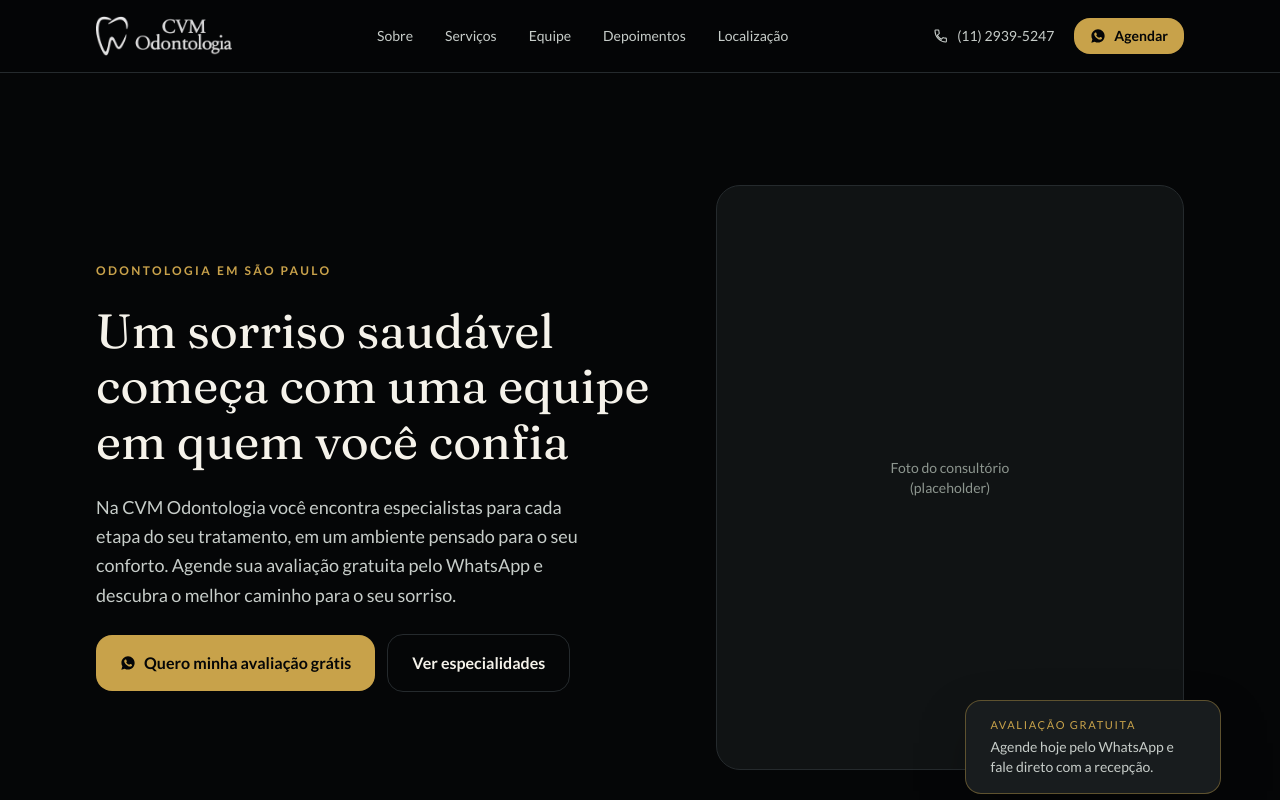
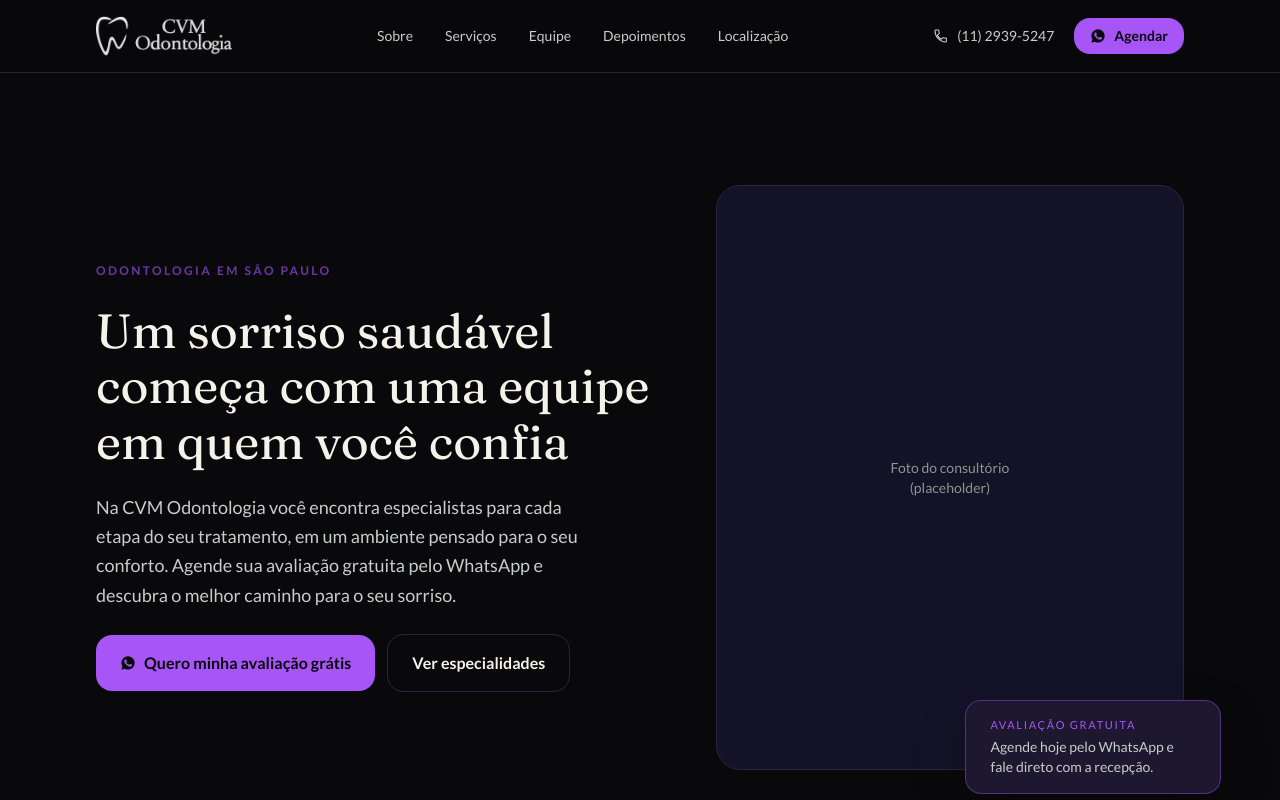
Before and after one commit to danielbelentini/cvmodonto, a Next.js app: page / in a window 1280 px wide. Shown: the top 800 px of the page. Built offline with nearby package versions, Linux system fonts and the light colour scheme.

Commit message:
Set de cores roxas

```diff
--- a/app/globals.css
+++ b/app/globals.css
@@ -8,24 +8,24 @@
   - Tons de marfim/cinza-claro para texto, com contraste AA garantido sobre o fundo escuro
 */
 :root {
-  /* fundos */
-  --color-void: #050607;        /* fundo mais escuro / body */
-  --color-panel: #101314;       /* painéis principais, header */
-  --color-panel-soft: #181c1e;  /* cards, boxes suaves */
-  --color-line: #252a2d;        /* bordas, divisórias */
+  /* Fundos */
+  --color-void: #09090B;      /* fundo mais escuro / body */
+  --color-panel: #141226;     /* painéis principais, header */
+  --color-panel-soft: #1D1830;/* cards, boxes suaves */
+  --color-line: #2B2343;      /* bordas, divisórias */
 
-  /* tipografia */
-  --color-ink: #f5f2ea;         /* texto principal (quase branco) */
-  --color-ink-soft: #c7cdc9;    /* texto secundário */
-  --color-ink-muted: #8d968f;   /* texto descritivo/legendas */
+  /* Tipografia */
+  --color-ink: #F5F2EA;       /* texto principal (quase branco) */
+  --color-ink-soft: #C7CDC9;  /* texto secundário */
+  --color-ink-muted: #8D968F; /* texto descritivo/legendas */
 
-  /* destaques (substituindo o teal) */
-  --color-teal: #c8a24a;      /* agora dourado principal (botões, links de destaque) */
-  --color-teal-dark: #a88332; /* dourado mais escuro (hover, bordas, ícones) */
-  --color-teal-soft: #312715; /* fundo suave com tom de dourado (badges, chips) */
+  /* Roxos de destaque (no lugar do teal) */
+  --color-teal: #A855F7;      /* roxo principal para botões, links de destaque */
+  --color-teal-dark: #7C3AED; /* roxo mais escuro para hover, foco, ícones */
+  --color-teal-soft: #2B1B52; /* fundo suave com roxo (chips, badges, tags) */
 
-  /* dourado institucional */
-  --color-gold: #c9a24b;      /* mantém seu dourado original para logos/detalhes finos */
+  /* Roxo institucional (equivalente ao gold) */
+  --color-gold: #6B35A5;      /* roxo profundo para detalhes de marca, bordas finas */
 }
 
 @theme inline {
```
